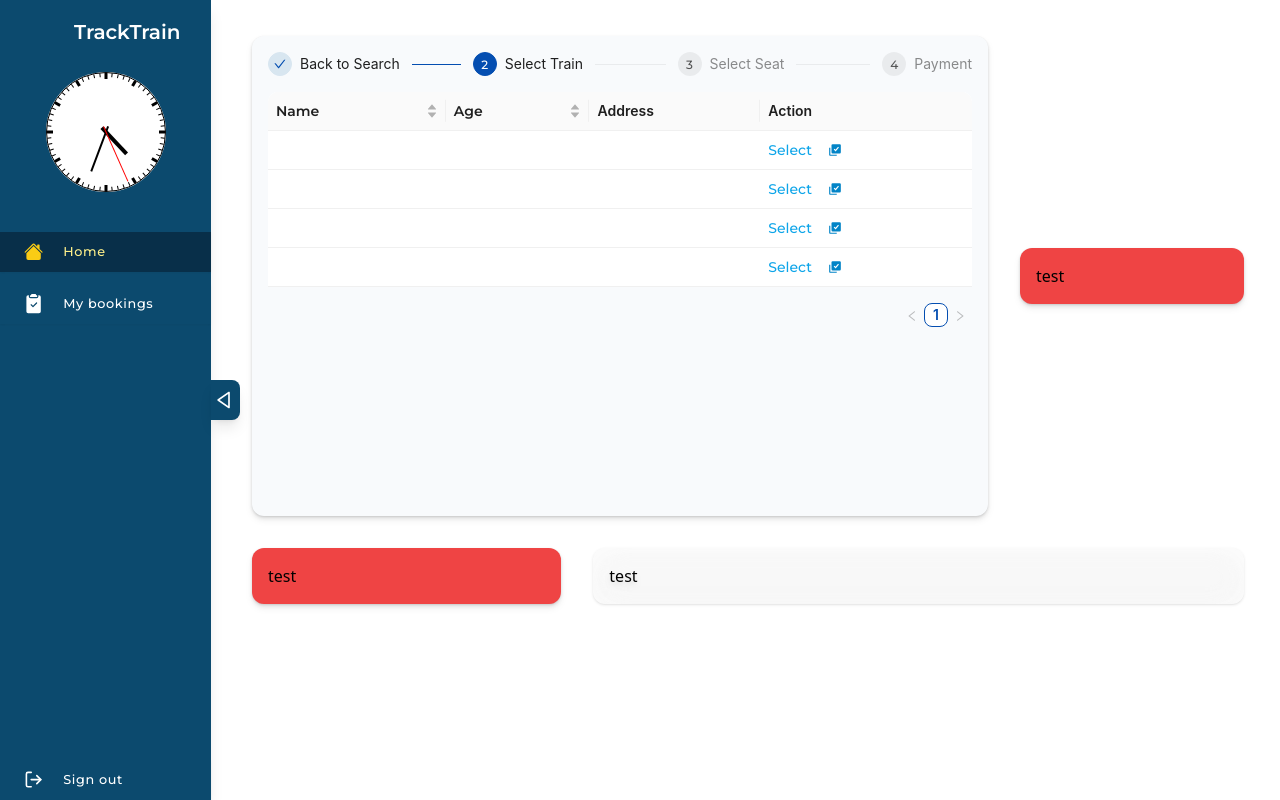
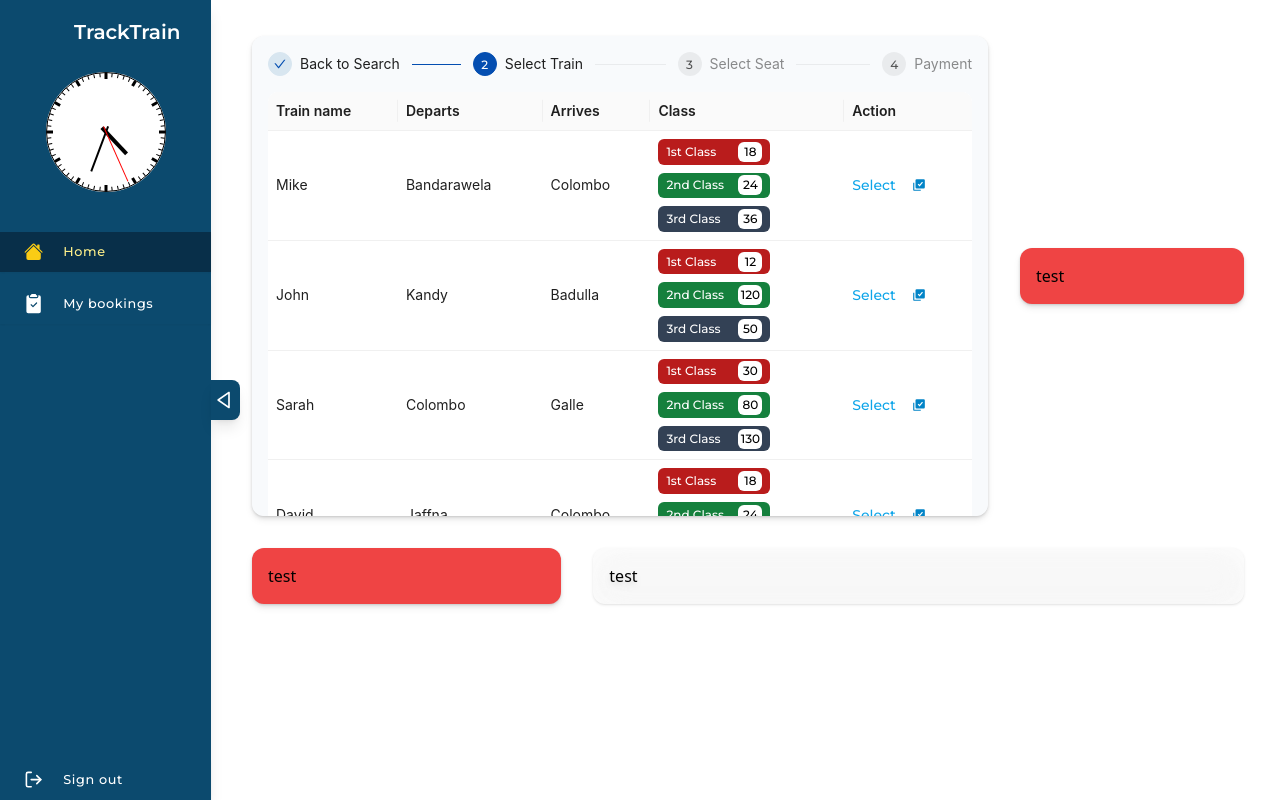
Before and after one commit to Nekromenzer/train-ticket-booking, a React (Vite) app: page / in a window 1280 px wide. Built offline with nearby package versions, Linux system fonts and the light colour scheme; some icons are missing.

Commit message:
classes render on table

```diff
--- a/src/data/pages/bookingForm.jsx
+++ b/src/data/pages/bookingForm.jsx
@@ -1,5 +1,6 @@
 import dayjs from 'dayjs'
 import { BiSolidSelectMultiple } from 'react-icons/bi'
+import { Tag, Space } from 'antd'
 
 const stations = [
   { value: 'Colombo Fort' },
@@ -33,6 +34,32 @@ const formatDateForValidate = date => {
   return Number(dayjs(date).format('YYYYMMDD'))
 }
 const formattedTime = dayjs(todayDate).format('HH:mm')
+
+const getTrainClassStyleProps = (type, id) => {
+  if (type === 'color') {
+    if (id === 1) {
+      return 'bg-red-700'
+    }
+    if (id === 2) {
+      return 'bg-green-700'
+    }
+    if (id === 3) {
+      return 'bg-slate-700'
+    }
+  }
+
+  if (type === 'name') {
+    if (id === 1) {
+      return <span className='text-white'>1st Class</span>
+    }
+    if (id === 2) {
+      return '2nd Class'
+    }
+    if (id === 3) {
+      return '3rd Class'
+    }
+  }
+}
 
 const data = {
   formHeader: 'Search Train',
@@ -187,22 +214,57 @@ const data = {
   ],
   tableColumns: [
     {
-      title: 'Name',
-      dataIndex: 'name',
-      sorter: true,
-      key: 'name'
+      title: 'Train name',
+      dataIndex: 'trainName',
+      key: 'trainName'
     },
     {
-      title: 'Age',
-      dataIndex: 'age',
-      sorter: true,
-      key: 'age'
+      title: 'Departs',
+      dataIndex: 'departs',
+      key: 'departs'
     },
     {
-      title: 'Address',
-      dataIndex: 'address',
-      key: 'address'
+      title: 'Arrives',
+      dataIndex: 'arrives',
+      key: 'arrives'
     },
+    {
+      title: 'Class',
+      dataIndex: 'trainClass',
+      key: 'class',
+      render: (_, { trainClass }) => {
+        return (
+          <Space direction='vertical'>
+            {trainClass?.map(item => {
+              return (
+                <Tag
+                  key={item.id}
+                  className={`${getTrainClassStyleProps(
+                    'color',
+                    item.id
+                  )} text-white w-[7rem] border-none flex items-center justify-between py-[0.8rem] px-2 gap-2 h-5`}
+                >
+                  {getTrainClassStyleProps('name', item.id)}
+                  <div className='bg-white text-black h-5 w-6 flex items-center justify-center rounded-md antialiased '>
+                    {item.seats}
+                  </div>
+                </Tag>
+              )
+            })}
+          </Space>
+        )
+      }
+    },
+    // {
+    //   title: 'Available seats',
+    //   dataIndex: 'availableSeats',
+    //   key: 'available'
+    // },
+    // {
+    //   title: 'Price',
+    //   dataIndex: 'price',
+    //   key: 'price'
+    // },
     {
       title: 'Action',
       key: 'action',
```
